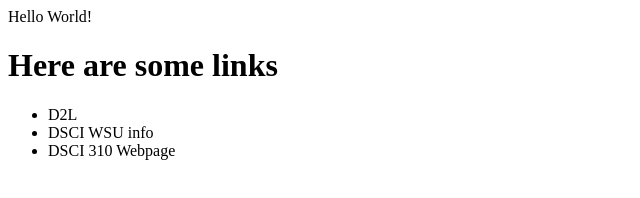
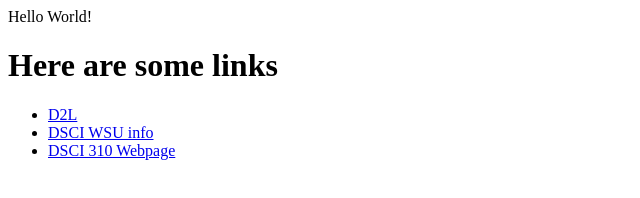
Before and after one commit to acker016/example, a plain HTML site: page index.html in a window 1280 px wide. Shown: the whole page, without its empty margins (0-640 px from the left). Drawn offline with Linux system fonts and the light colour scheme.

Commit message:
add links

```diff
--- a/index.html
+++ b/index.html
@@ -5,8 +5,8 @@
 <BODY>Hello World!</BODY>
 <h1> Here are some links </h1>
 <ul>
-	<li><a herf ="https://winona.learn.minnstate.edu/" > D2L </a></li>
-	<li><a herf = "https://www.winona.edu/math-stat/data-science.asp" > DSCI WSU info </a></li>
-	<li><a herf = "http://statsclass.org/dsci310/" > DSCI 310 Webpage </a></li>
+	<li><a href ="https://winona.learn.minnstate.edu/" > D2L </a></li>
+	<li><a href = "https://www.winona.edu/math-stat/data-science.asp" > DSCI WSU info </a></li>
+	<li><a href = "http://statsclass.org/dsci310/" > DSCI 310 Webpage </a></li>
 </ul>
 </HTML>
```
